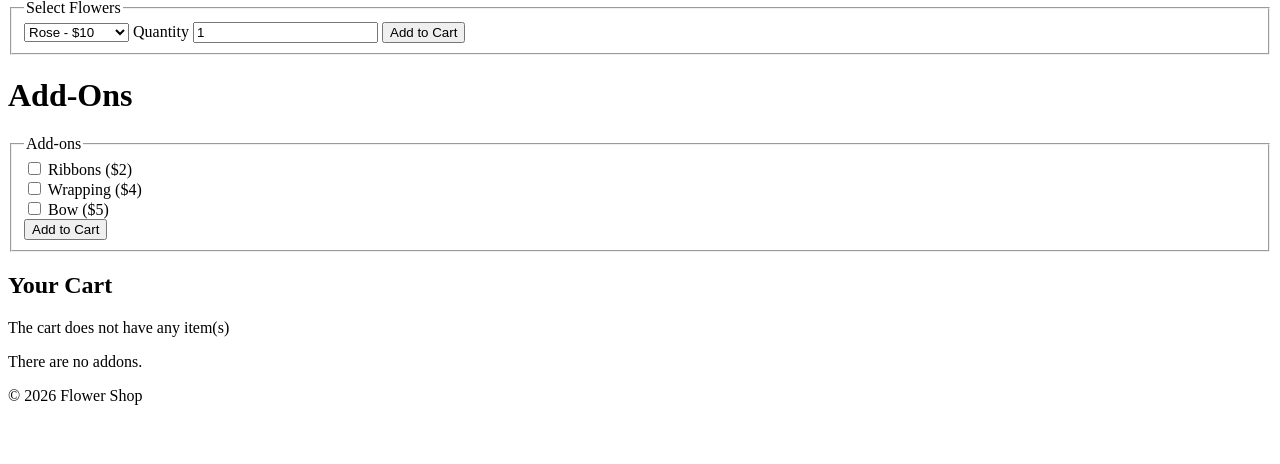
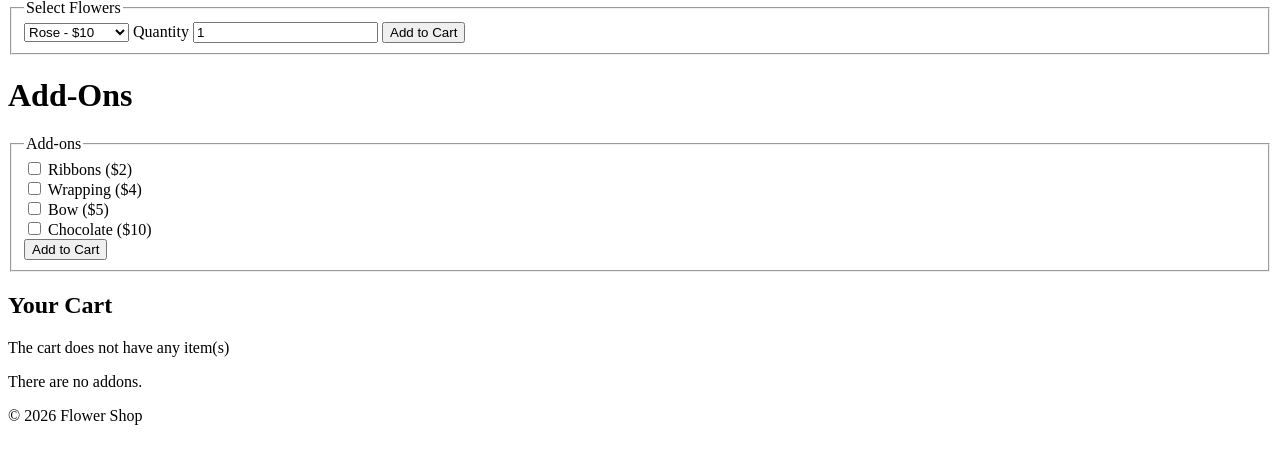
Before and after one commit to st25209-lgtm/CSC2FlaskPractice, a Flask app: page / in a window 1280 px wide. Shown: the part 179-643 px from the top of the page. Run offline with Flask 3, Linux system fonts and the light colour scheme.

Commit message:
Bug Fix for Addons Not Showing

```diff
--- a/data/addons.json
+++ b/data/addons.json
@@ -1,5 +1,6 @@
 {
     "Ribbons": {"price": 2},
     "Wrapping": {"price": 4},
-    "Bow": {"price": 5}
+    "Bow": {"price": 5},
+    "Chocolate": {"price": 10}
 }
--- a/templates/index.html
+++ b/templates/index.html
@@ -24,7 +24,7 @@
                 <legend>Add-ons</legend>
                 {% for addon, data in addons.items() %}
                 <label>
-                    <input type="checkbox" name="addons" value="{{ addons }}">
+                    <input type="checkbox" name="addons" value="{{ addon }}">
                     {{ addon }} (${{ data.price }})
                 </label><br>
                 {% endfor %}
```
Also changed, not shown: app.py (line endings or trailing spaces).
